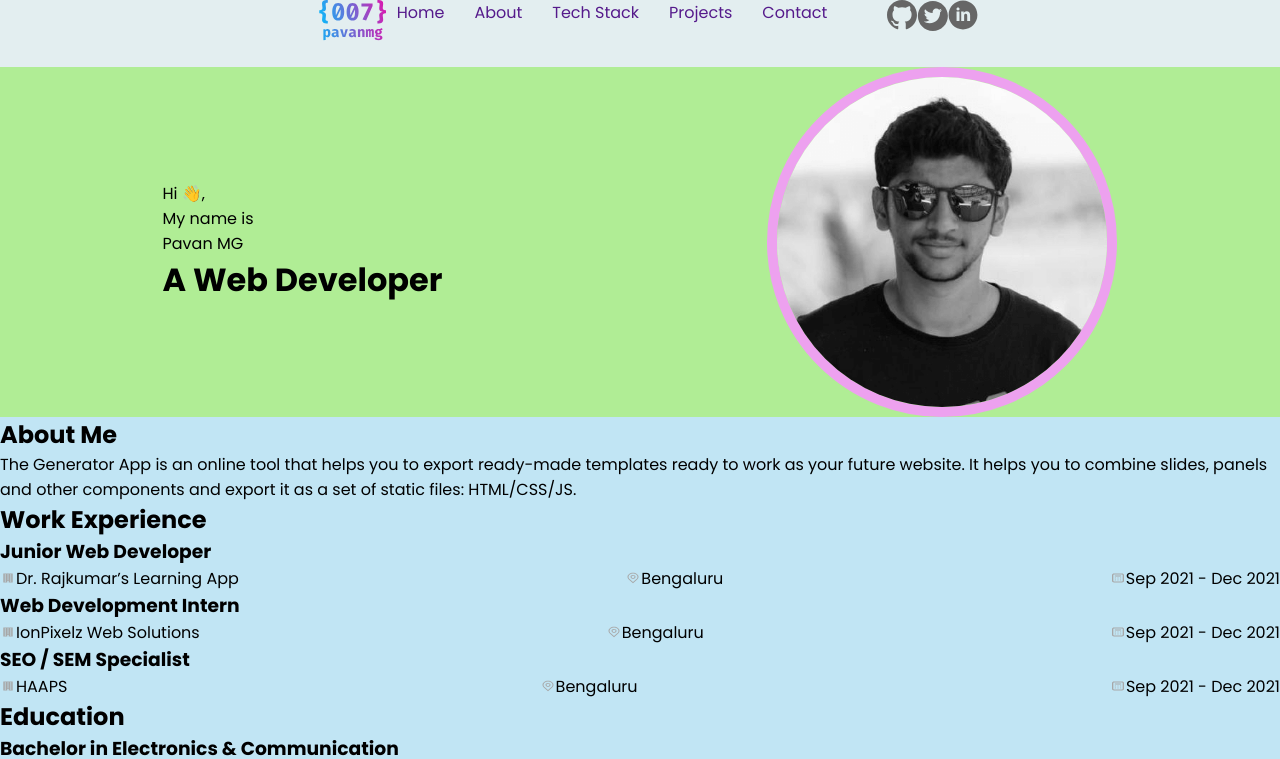
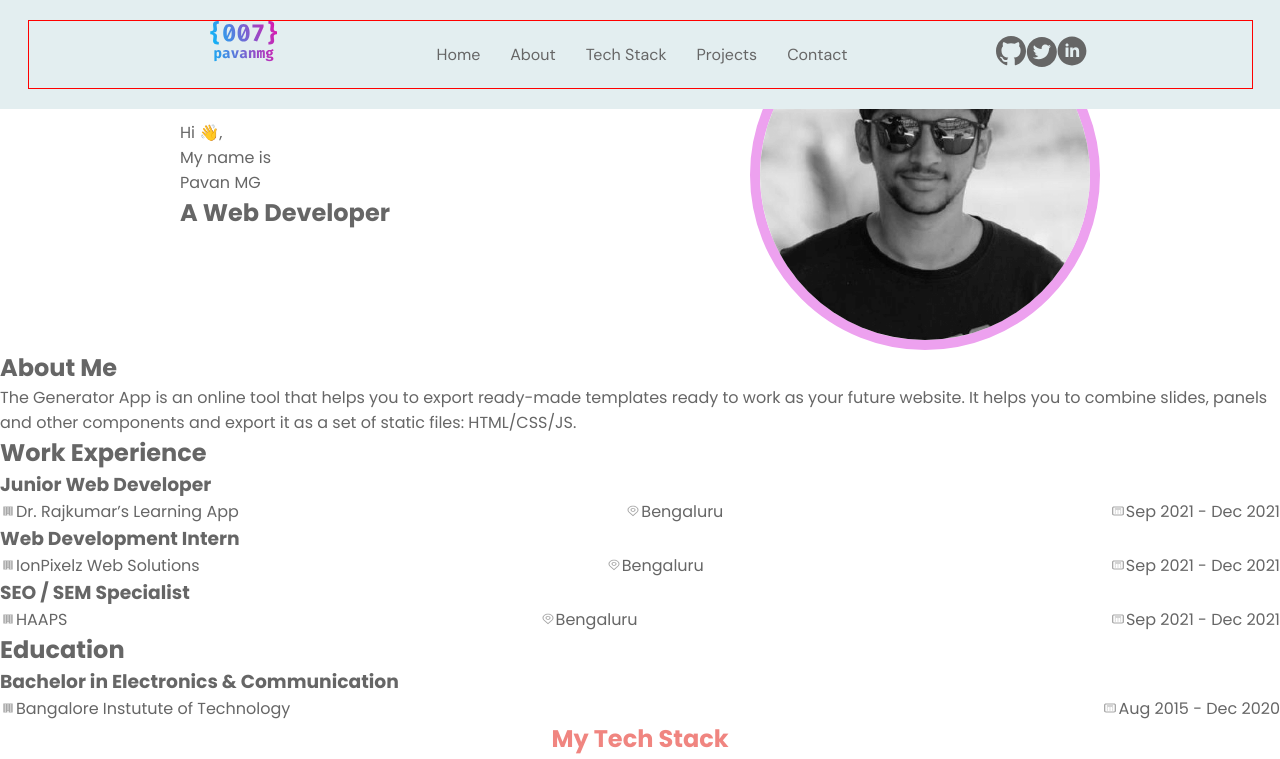
Before and after one commit to TanyaBliznec/my-portfolio6, a React app: page / in a window 1280 px wide. Shown: the top 759 px of the page. Built offline with nearby package versions, Linux system fonts and the light colour scheme.

Commit message:
commit style header

```diff
--- /dev/null
+++ b/src/components/Container.ts
@@ -0,0 +1,10 @@
+import styled from "styled-components";
+
+export const Container = styled.div`
+max-width: 1225px;
+width: 100%;
+min-height: 100% ;
+padding: 0 15px;
+margin: 0 auto;
+border: 1px solid red;
+`
--- a/src/components/linkSocial/LinkSocial.tsx
+++ b/src/components/linkSocial/LinkSocial.tsx
@@ -37,7 +37,7 @@ export const LinkSocial = () => {
 const StyledLinkSocial = styled.div`
 display: flex;
 justify-content: left;
-padding-left: 60px;
+
 `
 
 const SociaLList = styled.ul`
--- a/src/components/menu/Menu.tsx
+++ b/src/components/menu/Menu.tsx
@@ -2,16 +2,23 @@ import React from "react";
 import styled from "styled-components";
 
 
-export const Menu = (props: { menuItems: Array<string>}) => {
+type StyledMenuPropsType = {
+color?: string
+}
+
+
+export const Menu = (props: {
+    color?: string | "#666666"; menuItems: Array<string>
+}) => {
     return (
-        <StyledMenu>
+        <StyledMenu >
             <ul>
-                {props.menuItems.map((item: string, index: number)=>{
-                    return<li key ={index}>
-                    <a href="">{item}</a>
-                </li>
+                {props.menuItems.map((item: string, index: number) => {
+                    return <li key={index}>
+                        <Link href="" color = {props.color}>{item}</Link>
+                    </li>
                 })}
-                </ul>
+            </ul>
         </StyledMenu>
 
     );
@@ -19,9 +26,16 @@ export const Menu = (props: { menuItems: Array<string>}) => {
 };
 
 const StyledMenu = styled.nav`
+
 ul{
     display: flex;
     gap: 30px;
 }
 
 `
+
+
+const Link = styled.a<StyledMenuPropsType>`
+font-family: "Dm sans", sans-serif;
+color: ${props=> props.color || "#666666"};
+`
--- a/src/layout/footer/Footer.tsx
+++ b/src/layout/footer/Footer.tsx
@@ -4,6 +4,8 @@ import { Menu } from "../../components/menu/Menu";
 import styled from "styled-components";
 import { FlexWrapper } from "../../components/FlexWrapper";
 import { LinkSocial } from "../../components/linkSocial/LinkSocial";
+import { theme } from "../../styles/Theme";
+
 
 const menuItems = ["Home", "About", "Technologies", "Projects", "Contact"]
 
@@ -17,7 +19,7 @@ export const Footer = () => {
                 <LinkSocial/>
             </FlexWrapper>
             <FlexWrapper wrap={"wrap"} justify={"space-between"}>
-                <Menu menuItems={menuItems} />
+                <Menu menuItems={menuItems} color={"#42446e"} />
                 <Text>Designed and built by Pavan MG with Love & Coffee</Text>
             </FlexWrapper>
         </StyledFooter>
--- a/src/layout/header/Header.tsx
+++ b/src/layout/header/Header.tsx
@@ -3,6 +3,8 @@ import styled from "styled-components";
 import { Logo } from "../../components/logo/Logo";
 import { Menu } from "../../components/menu/Menu";
 import { LinkSocial } from "../../components/linkSocial/LinkSocial";
+import { Container } from "../../components/Container";
+import { FlexWrapper } from "../../components/FlexWrapper";
 
 
 const items = ["Home", "About", "Tech Stack", "Projects", "Contact"]
@@ -11,9 +13,13 @@ const items = ["Home", "About", "Tech Stack", "Projects", "Contact"]
 export const Header = () => {
     return (
         <StyledHeader>
-            <Logo />
-            <Menu menuItems={items} />
-            <LinkSocial />
+            <Container>
+                <FlexWrapper justify="space-evenly" align="center">
+                    <Logo />
+                    <Menu menuItems={items}  />
+                    <LinkSocial />
+                </FlexWrapper>
+            </Container>
         </StyledHeader>
     );
 }
@@ -21,6 +27,10 @@ export const Header = () => {
 const StyledHeader = styled.header`
 background-color: #e3eef0;
 display: flex;
-justify-content: center;
-
+padding: 20px 0 ;
+position: fixed;
+left: 0;
+top: 0;
+right: 0;
+z-index: 99999;
 `
--- a/src/layout/section/contact/Contact.tsx
+++ b/src/layout/section/contact/Contact.tsx
@@ -12,8 +12,7 @@ export const Contact = () =>{
     );
 }
 
-const StyledContact = styled.div`
-background-color: #e855ed;
+const StyledContact = styled.section`
 min-height: 20vh;
 text-align: center;
 `
--- a/src/layout/section/info/Info.tsx
+++ b/src/layout/section/info/Info.tsx
@@ -20,8 +20,7 @@ export const Info = () => {
 }
 
 
-const StyledInfo = styled.div`
-background-color: #c1e5f4;
+const StyledInfo = styled.section`
 min-height: 30vh;
 `
 
--- a/src/layout/section/main/Main.tsx
+++ b/src/layout/section/main/Main.tsx
@@ -20,9 +20,8 @@ export const Main = () => {
 
 };
 
-const StyledMain = styled.div`
+const StyledMain = styled.section`
 min-height: 30vh;
-background-color: #b0ed95;
 `
 
 
--- a/src/layout/section/projects/Projects.tsx
+++ b/src/layout/section/projects/Projects.tsx
@@ -53,6 +53,4 @@ export const Projects = () => {
 
 const StyledProjects = styled.section`
 min-height:100vh;
-background-color: #e5caf1;
-
 `
--- a/src/layout/section/skills/Skills.tsx
+++ b/src/layout/section/skills/Skills.tsx
@@ -47,7 +47,6 @@ export const Skills = () => {
 
 
 const StyledSkills = styled.section`
-background-color: #acf931;
 min-height: 100vh;
 
 ${FlexWrapper} {
--- a/src/styles/Global.styled.ts
+++ b/src/styles/Global.styled.ts
@@ -17,6 +17,8 @@ font-family: "Poppins", -apple-system, BlinkMacSystemFont, 'Segoe UI', 'Roboto',
     sans-serif;
 -webkit-font-smoothing: antialiased;
 -moz-osx-font-smoothing: grayscale;
+
+color: ${theme.colors.fontTx};
 }
 
 a{
```
